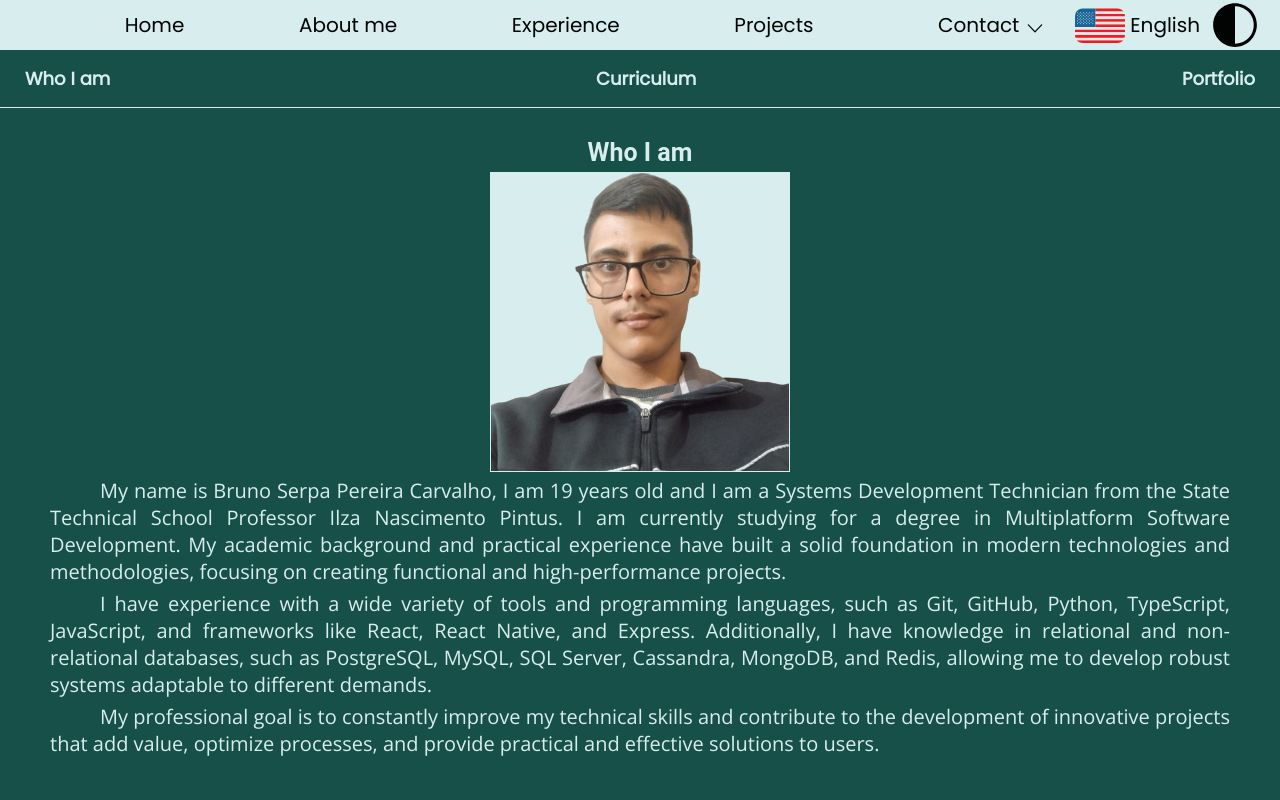
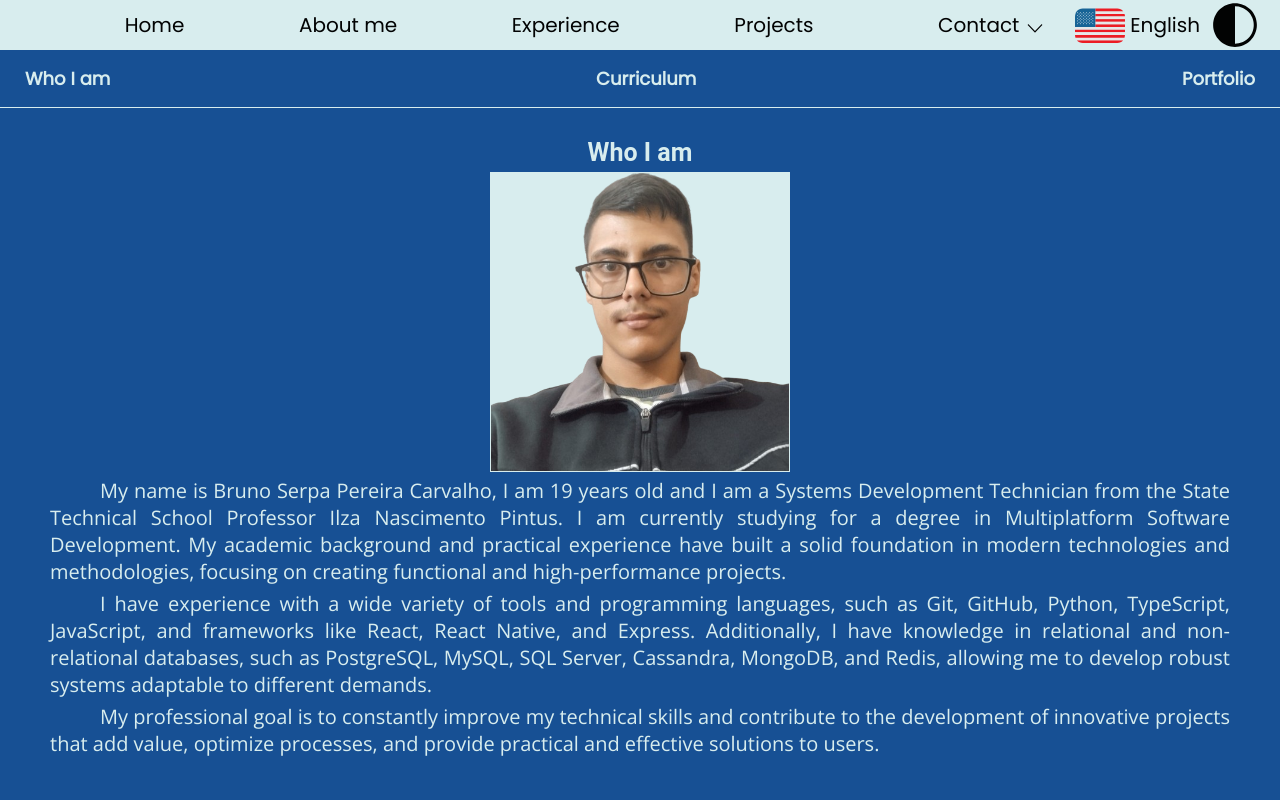
Before and after one commit to BrunoSerpa/portfolio-code, a React (Create React App) app: page / in a window 1280 px wide. Shown: the top 800 px of the page. Built offline with nearby package versions, Linux system fonts and the light colour scheme.

Commit message:
Troquei o tom de verde para azul

```diff
--- a/src/styles/theme.ts
+++ b/src/styles/theme.ts
@@ -3,16 +3,16 @@ import { Theme } from "../types";
 export const WhiteMode: Theme = {
     backgroundColor1: "#D8EDEE",
     backgroundColor2: "#BAD9D4",
-    backgroundColor3: "#175049",
-    textColor1: "#182825",
+    backgroundColor3: "#175094",
+    textColor1: "#182852",
     textColor2: "#0D201E",
-    textColor3: "#00332E",
+    textColor3: "#0033E2",
     textColor4: "#DDE4E4"
 };
 
 export const DarkMode: Theme = {
-    backgroundColor1: "#175049",
-    backgroundColor2: "#798C89",
+    backgroundColor1: "#175094",
+    backgroundColor2: "#798C98",
     backgroundColor3: "#D8EDEE",
     textColor1: "#D8EDEE",
     textColor2: "#CCDFE0",
```
